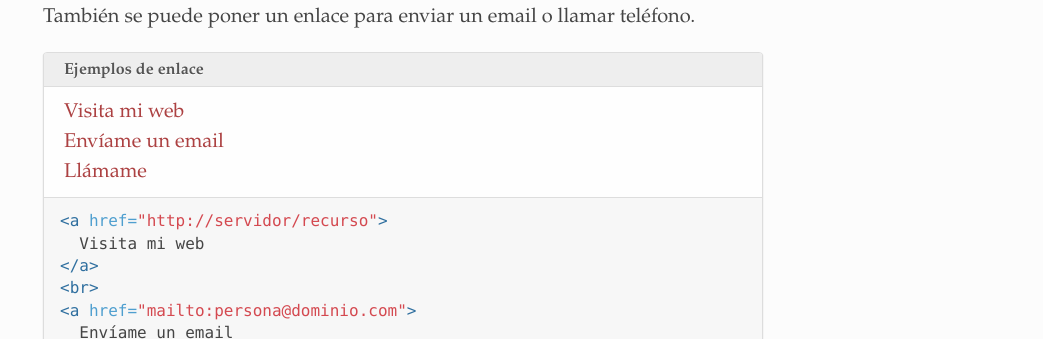
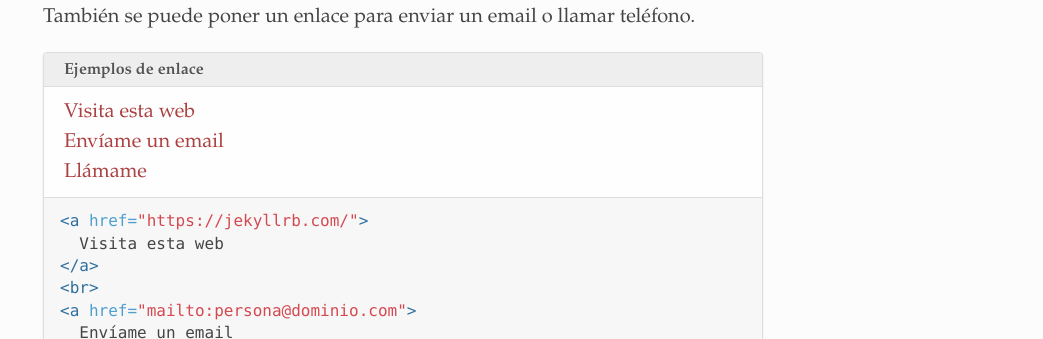
Before and after one commit to santi-gf/santi-gf.github.io, a Jekyll site: the page built from WebApps/html.md, in a window 1280 px wide and 900 px high, scrolled down 5310 px. Shown: the part 158-497 px from the top of the window, without its empty margins (237-1280 px from the left). Built offline with Jekyll 4.4.1, drawn with Linux system fonts in a browser that asks for light colours; a style sheet for code colours, icons or effects is not loaded.

```diff
--- a/WebApps/html.md
+++ b/WebApps/html.md
@@ -198,8 +198,8 @@ Texto <mark>resaltado y <b>negrita y <sub>subíndice</sub></b></mark>
 La etiqueta `<a href="">...</a>` permite poner un hipervínculo o enlace. También se puede poner un enlace para enviar un email o llamar teléfono.
 
 {% capture mycode %}
-<a href="http://servidor/recurso">
-  Visita mi web
+<a href="https://jekyllrb.com/">
+  Visita esta web
 </a>
 <br>
 <a href="mailto:persona@dominio.com">
```
Also changed, not shown: ser/jekyll.md (+1 -1 lines).
